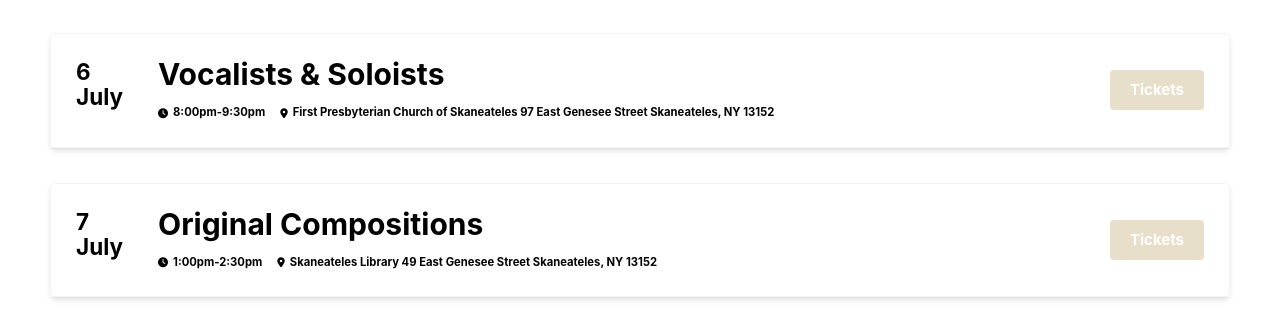
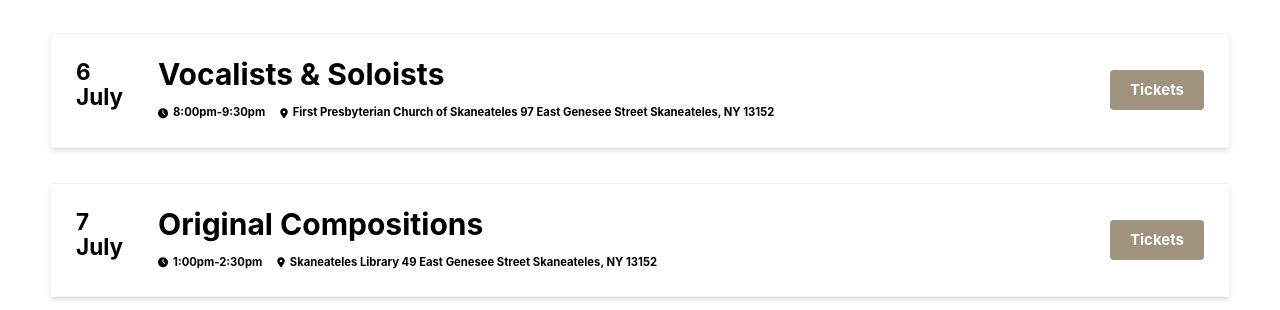
Before and after one commit to sungminlee417/Collin-Luke-Joe-Festival, a React (Create React App) app: page / in a window 1280 px wide. Shown: the part 1597-1907 px from the top of the page. Built offline with nearby package versions, Linux system fonts and the light colour scheme.

Commit message:
more colors

```diff
--- a/src/components/ConcertDates.tsx
+++ b/src/components/ConcertDates.tsx
@@ -39,7 +39,7 @@ const ConcertDates = () => {
               </div>
               <div className="flex flex-col gap-4 justify-center">
                 <a
-                  className="px-8 py-4 text-2xl font-bold bg-[#E8DFCA] rounded-md text-white hover:shadow-md transition"
+                  className="px-8 py-4 text-2xl font-bold bg-[#A0937D] hover:bg-[#988a72] rounded-md text-white hover:shadow-md transition"
                   href={event.url}
                   rel="noopener noreferrer"
                   target="_blank"
--- a/src/components/Contact.tsx
+++ b/src/components/Contact.tsx
@@ -40,7 +40,7 @@ const Contact = () => {
             />
             <button
               type="submit"
-              className="bg-[#E8DFCA] hover:bg-[#dcceaf] text-white p-6 tracking-wide rounded-md"
+              className="bg-[#A0937D] hover:bg-[#988a72] text-white p-6 tracking-wide rounded-md"
             >
               SEND MESSAGE
             </button>
--- a/src/components/LandingPage.tsx
+++ b/src/components/LandingPage.tsx
@@ -7,7 +7,7 @@ const LandingPage = () => {
         className="landingpage-section h-screen bg-cover relative"
         style={{ backgroundImage: `url(${backgroundImage})` }}
       >
-        <div className="title absolute flex flex-col justify-center lg:text-10xl text-[#7895B2] h-full font-merriweather font-semibold text-center md:text-9xl text-8xl p-4">
+        <div className="title absolute flex flex-col justify-center lg:text-10xl text-[#3A6351] h-full font-merriweather font-semibold text-center md:text-9xl text-8xl p-4">
           <div> Off the Dock</div>
           <div>Chamber Festival</div>
           <div className="landing-desc lg:text-4xl md:text-3xl text-3xl text-white italic p-10 font-source">
```
